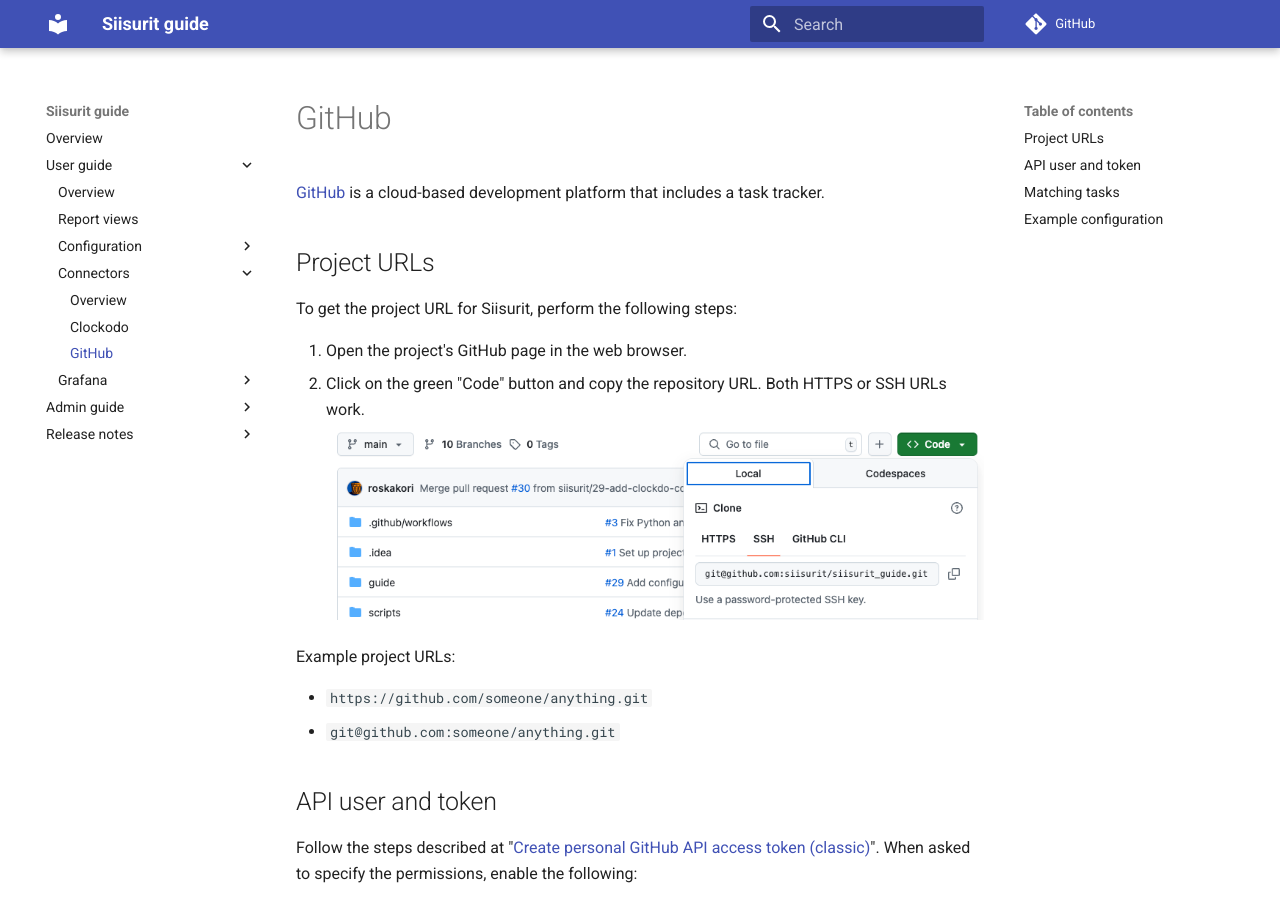
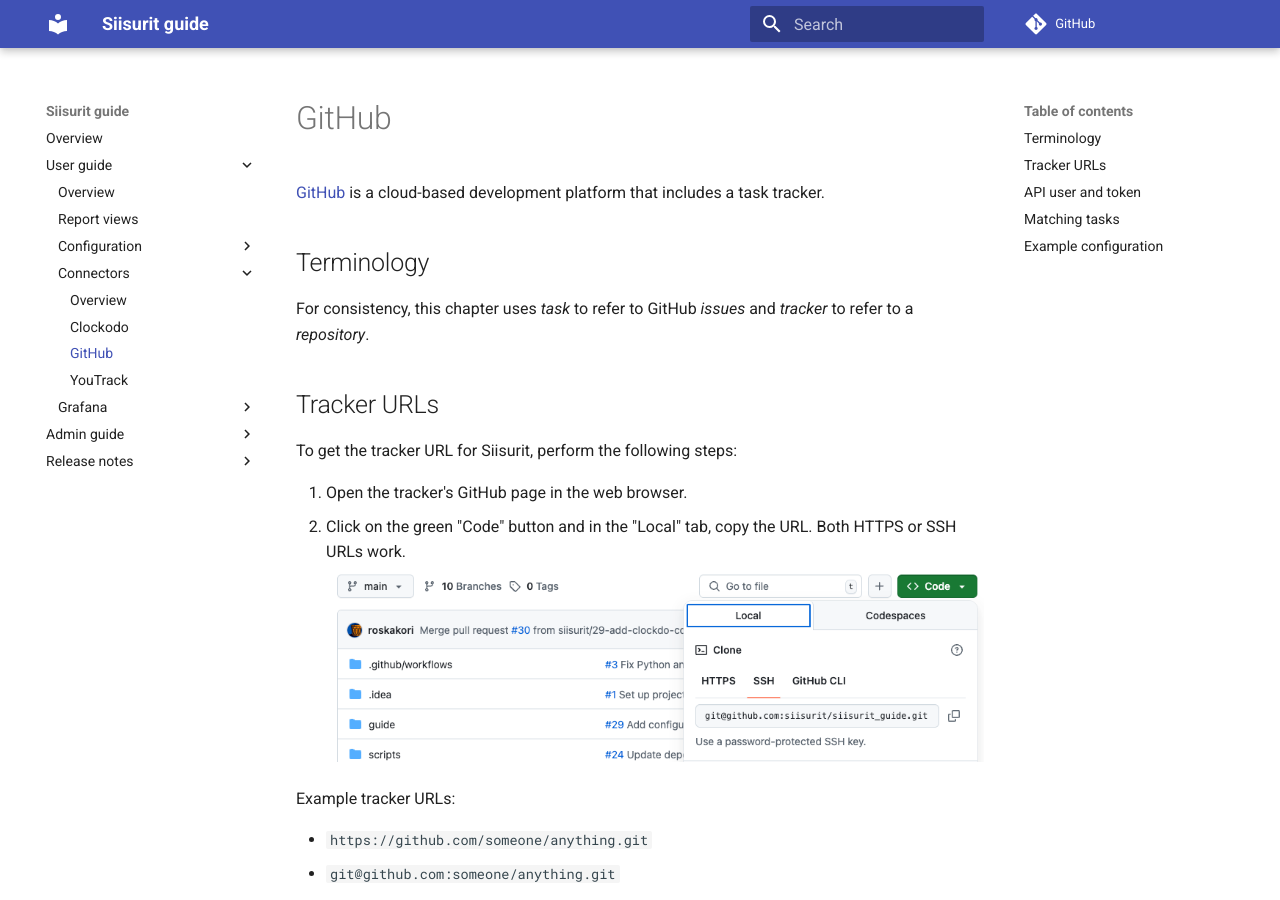
Before and after one commit to siisurit/siisurit_guide, an MkDocs documentation site: the page built from guide/user/connectors/github.md, in a window 1280 px wide and 900 px high. Built offline with MkDocs 1.6.1 and Material for MkDocs 9.7.7, drawn with Linux system fonts in a browser that asks for light colours; comment, search, counter and statistics services are not loaded.

Commit message:
#33 Add YouTrack configuration

```diff
--- a/guide/user/connectors/github.md
+++ b/guide/user/connectors/github.md
@@ -2,15 +2,19 @@
 
 [GitHub](https://github.com) is a cloud-based development platform that includes a task tracker.
 
-## Project URLs
+## Terminology
 
-To get the project URL for Siisurit, perform the following steps:
+For consistency, this chapter uses _task_ to refer to GitHub _issues_ and _tracker_ to refer to a _repository_.
 
-1. Open the project's GitHub page in the web browser.
-2. Click on the green "Code" button and copy the repository URL. Both HTTPS or SSH URLs work.<br>
+## Tracker URLs
+
+To get the tracker URL for Siisurit, perform the following steps:
+
+1. Open the tracker's GitHub page in the web browser.
+2. Click on the green "Code" button and in the "Local" tab, copy the URL. Both HTTPS or SSH URLs work.<br>
    ![Choose the project URL in GitHub](github/01-project-url.png)
 
-Example project URLs:
+Example tracker URLs:
 
 - `https://github.com/someone/anything.git`
 - `git@github.com:someone/anything.git`
```
Also changed, not shown: guide/user/connectors/index.md (+3 -1 lines), guide/user/connectors/youtrack.md (added, +120 -0 lines), guide/user/connectors/youtrack/01-custom-fields.png (added), guide/user/connectors/youtrack/02-configure-time-tracking.png (added).
